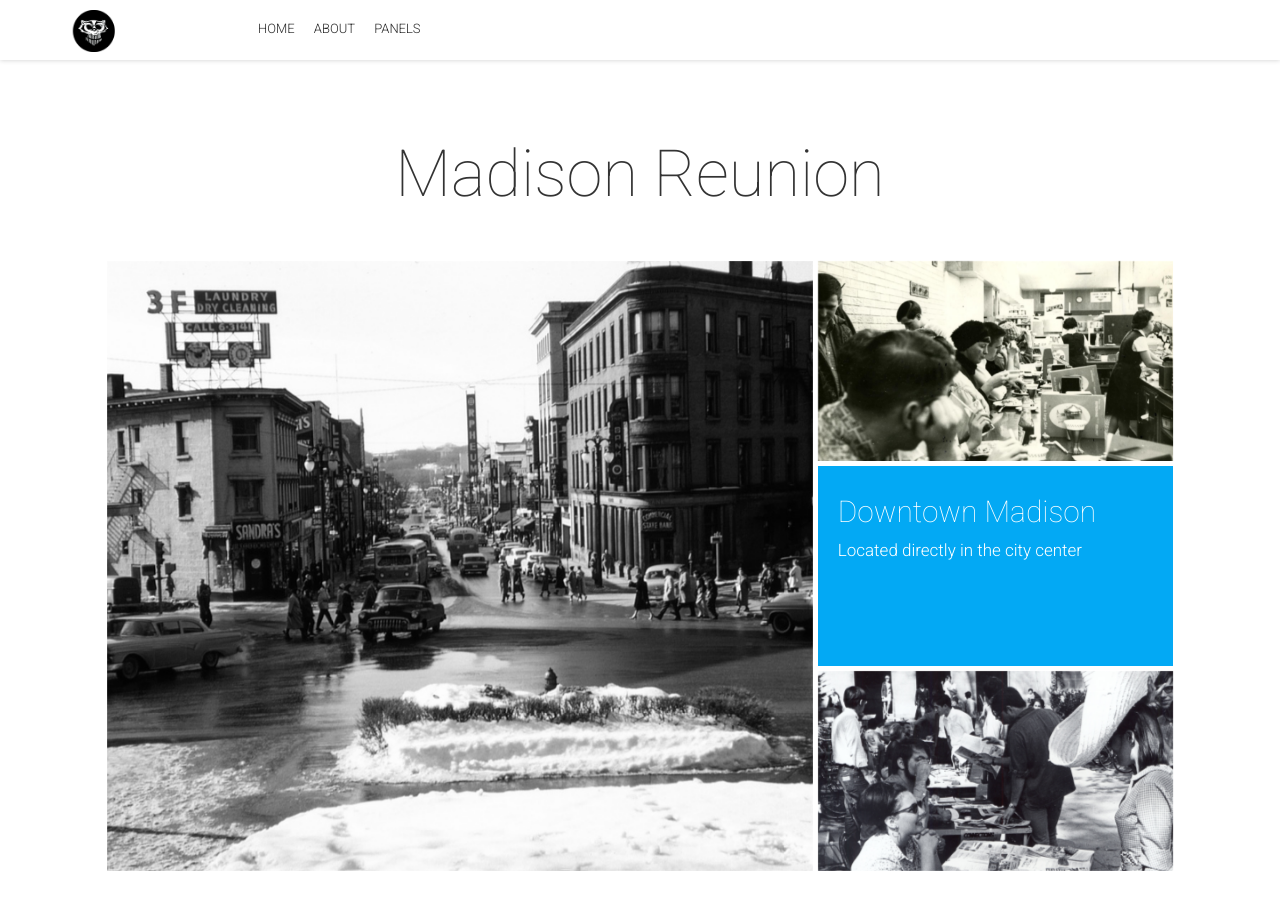
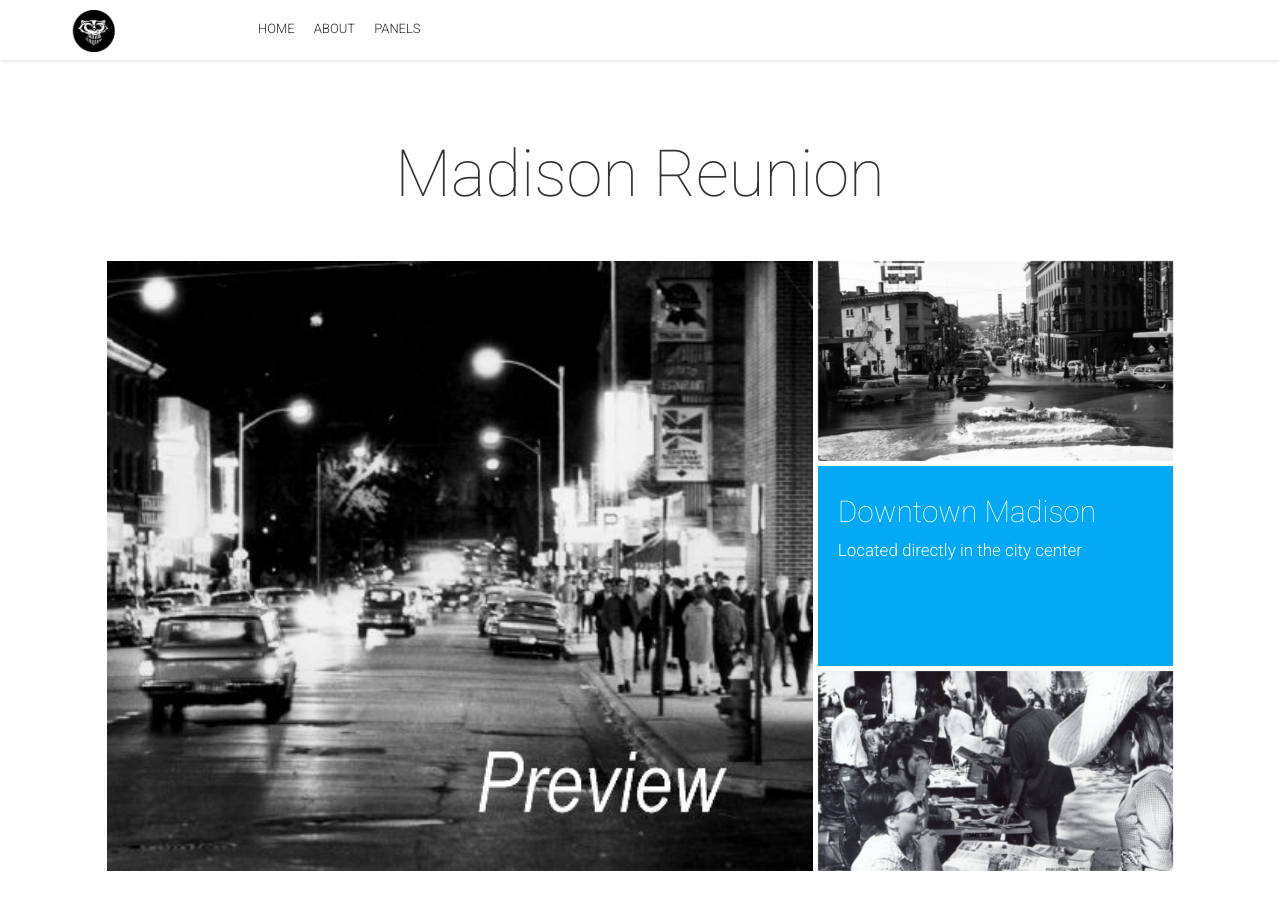
Before and after one commit to fourthirty-two/the-madison-reunion, a Jekyll site: the page built from index.html, in a window 1280 px wide and 900 px high, scrolled down 3718 px. Built offline with Jekyll 4.4.1, drawn with Linux system fonts in a browser that asks for light colours; nearby versions of some CDN libraries; comment, search, counter and statistics services are not loaded.

Commit message:
:notes: new venue image added

```diff
--- a/_config.yml
+++ b/_config.yml
@@ -106,10 +106,10 @@ mapMobileCenterCoordinates: "43.0717916, -89.4100213"
 
 # Venue Block
 venueBlockTitle: "Madison Reunion"
-venueBigImage: "state-st-1960.jpg"
-venueSmallImage1: "pharm-counter.jpg"
+venueBigImage: "street-night.jpg"
+venueSmallImage1: "state-st-1960.jpg"
 venueSmallImage2: "register-sombrero.jpg"
-venueSmallImage3: "the-pad.jpg"
+venueSmallImage3: "pharm-counter.jpg"
 venueTitle: "Downtown Madison"
 venueFeatures: ["Located directly in the city center"]
 
```
Also changed, not shown: img/venue/street-night.jpg (added).
